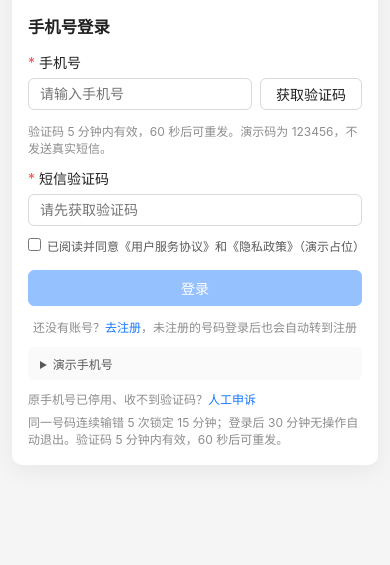
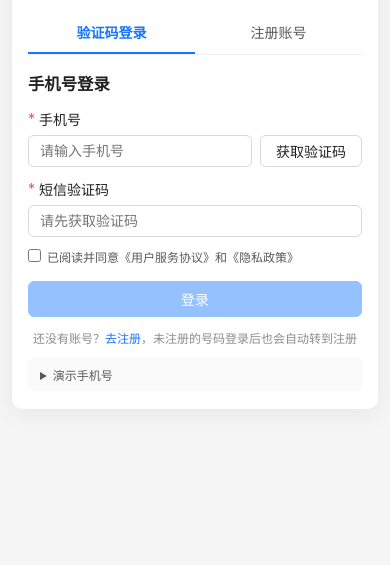
Before and after one commit to zebinglee-lang/merchant, a plain HTML site: page index.html in a window 390 px wide. Shown: the part 279-844 px from the top of the page. Drawn offline with Linux system fonts and the light colour scheme.

Commit message:
Replace root index.html with the uploaded GitHub Pages prototype.
Co-authored-by: zebinglee-lang <zebinglee-lang@users.noreply.github.com>

```diff
--- a/index.html
+++ b/index.html
@@ -3,7 +3,7 @@
 <head>
 <meta charset="UTF-8" />
 <meta name="viewport" content="width=device-width, initial-scale=1.0" />
-<title>商户入网申请平台 · 原型</title>
+<title>商户入网申请平台</title>
 <style>
   :root {
     --primary: #1677ff;
@@ -345,8 +345,18 @@
   @media (max-width: 1100px) {
     .stats, .channel-grid, .split, .kv-grid.col3, .form-grid { grid-template-columns: 1fr; }
   }
+  body.auth-mode { --banner-h: 0px; }
   body.auth-mode .sidebar, body.auth-mode .nav-toggle { display:none !important; }
-  body.auth-mode .main { margin-left:0; }
+  body.auth-mode .demo-banner, body.auth-mode .header { display:none !important; }
+  body.auth-mode .main { margin-left:0; min-height:100vh; }
+  body.auth-mode .content {
+    min-height:100vh;
+    display:flex;
+    flex-direction:column;
+    justify-content:center;
+    padding:32px 24px;
+  }
+  body.auth-mode .auth-wrap { margin:0 auto; width:100%; }
   .auth-wrap { max-width:920px; margin:24px auto; display:grid; grid-template-columns:1fr 1fr; background:#fff; border-radius:12px; overflow:hidden; box-shadow:0 6px 24px rgba(0,0,0,.06); }
   .auth-brand { background:linear-gradient(160deg,#0b3d91,#1677ff); color:#fff; padding:36px 32px; }
   .auth-brand h2 { margin:16px 0 8px; font-size:22px; }
@@ -433,6 +443,7 @@
     .modal { width:100%; }
     .hint { font-size:12px; }
     .kanban .col { min-width:240px; }
+    body.auth-mode .content { padding:20px 12px; }
     .auth-wrap { grid-template-columns:1fr; margin:0 auto; border-radius:10px; }
     .auth-brand { padding:18px 18px; } .auth-brand ul, .auth-brand p { display:none; } .auth-brand h2 { margin:10px 0 0; font-size:18px; }
     .auth-card { padding:18px 16px; }
@@ -1218,7 +1229,7 @@ function logout(opt){
 function pvSend(){
   const typed = (($("pvPhone")||{}).value||"").trim();
   if(typed){
-    if(!/^1\d{10}$/.test(typed)){ toast("请输入 11 位手机号（演示数据不会外发）"); return; }
+    if(!/^1\d{10}$/.test(typed)){ toast("请输入 11 位手机号"); return; }
     pv.phone = typed;
   }
   const ph = currentAuthPhone();
@@ -1229,7 +1240,7 @@ function pvSend(){
   pv.sent = true;
   pv.sentAt = now;
   pv.resendAt = now + AUTH_OTP_RESEND_MS;
-  toast("验证码已发送（演示码 123456，不会发送真实短信）");
+  toast("验证码已发送");
   render();
   const c=$("pvCode"); if(c) c.focus();
 }
@@ -1243,7 +1254,7 @@ function pvVerify(mode){
   if(!pv.sent){ toast("请先获取验证码"); return; }
   if(realNow() > pv.sentAt + AUTH_OTP_TTL_MS){ toast("验证码已过期，请重新获取"); pv.sent=false; render(); return; }
   if(!agree){ toast("请先阅读并同意用户协议和隐私政策"); return; }
-  if(!ph || !/^1\d{10}$/.test(ph)){ toast("请输入 11 位手机号（演示数据不会外发）"); return; }
+  if(!ph || !/^1\d{10}$/.test(ph)){ toast("请输入 11 位手机号"); return; }
   if(code!=="123456"){
     const L = otpLocks[ph] || { fails:0, lockedUntil:0 };
     L.fails = (L.fails||0) + 1;
@@ -1257,7 +1268,7 @@ function pvVerify(mode){
       return;
     }
     otpLocks[ph] = L;
-    toast("验证码不正确，演示码为 123456。还可尝试 "+(AUTH_OTP_MAX_FAIL-L.fails)+" 次，连续输错 5 次将锁定 15 分钟");
+    toast("验证码不正确，还可尝试 "+(AUTH_OTP_MAX_FAIL-L.fails)+" 次，连续输错 5 次将锁定 15 分钟");
     return;
   }
   otpLocks[ph] = { fails:0, lockedUntil:0 };
@@ -1337,11 +1348,10 @@ function pageLogin(mode){
       ${steps}
       <h3>${mode==="signup"?"注册申请门户账号":"手机号登录"}</h3>
       <div class="form-item" style="margin:14px 0 12px"><label class="form-label"><span class="req">*</span>手机号</label>
-        <div style="display:flex;gap:8px">${phoneField}<button class="btn" id="pvSendBtn" style="flex-shrink:0" onclick="pvSend()" ${canSend?"":"disabled"}>${pv.sent?"重新获取":"获取验证码"}</button></div>
-        ${pv.sent?`<div class="form-hint" id="pvTtlHint" style="margin-top:6px">验证码 5 分钟内有效，60 秒后可重新获取</div>`:`<div class="form-hint" id="pvTtlHint" style="margin-top:6px">验证码 5 分钟内有效，60 秒后可重发。演示码为 123456，不发送真实短信。</div>`}</div>
+        <div style="display:flex;gap:8px">${phoneField}<button class="btn" id="pvSendBtn" style="flex-shrink:0" onclick="pvSend()" ${canSend?"":"disabled"}>${pv.sent?"重新获取":"获取验证码"}</button></div></div>
       <div class="form-item" style="margin-bottom:12px"><label class="form-label"><span class="req">*</span>短信验证码</label>
-        <input class="input block" id="pvCode" placeholder="${pv.sent?"演示码 123456":"请先获取验证码"}" maxlength="6" inputmode="numeric" ${pv.sent&&!locked?"":"disabled"}></div>
-      <label class="auth-agree"><input type="checkbox" id="pvAgree" ${pv.agree?"checked":""}> 已阅读并同意《用户服务协议》和《隐私政策》（演示占位）</label>
+        <input class="input block" id="pvCode" placeholder="${pv.sent?"请输入验证码":"请先获取验证码"}" maxlength="6" inputmode="numeric" ${pv.sent&&!locked?"":"disabled"}></div>
+      <label class="auth-agree"><input type="checkbox" id="pvAgree" ${pv.agree?"checked":""}> 已阅读并同意《用户服务协议》和《隐私政策》</label>
       <button class="btn btn-primary btn-lg auth-submit" id="pvSubmitBtn" onclick="pvVerify('${mode==="signup"?"signup":"login"}')" ${canSubmit?"":"disabled"}>${mode==="signup"?"验证并继续注册":"登录"}</button>
       <div class="auth-foot">${mode==="signup"?`已有账号？<a onclick="resetAuthForm();go('login')">去登录</a>`:`还没有账号？<a onclick="resetAuthForm();go('signup')">去注册</a>，未注册的号码登录后也会自动转到注册`}</div>
       <details class="auth-demo"><summary>演示手机号</summary>
@@ -1357,8 +1367,6 @@ function pageLogin(mode){
         <div>任意未注册新号码：验证后转注册（这是外部账号获得权限的唯一路径）</div>
         <div style="margin-top:6px">演示验证码 123456，不发送真实短信。</div>
       </details>
-      <p class="form-hint" style="margin-top:10px">原手机号已停用、收不到验证码？<a onclick="openAppeal()">人工申诉</a></p>
-      <p class="form-hint" style="margin-top:6px">同一号码连续输错 5 次锁定 15 分钟；登录后 30 分钟无操作自动退出。验证码 5 分钟内有效，60 秒后可重发。</p>
     </div>
   </div>`;
 }
```
